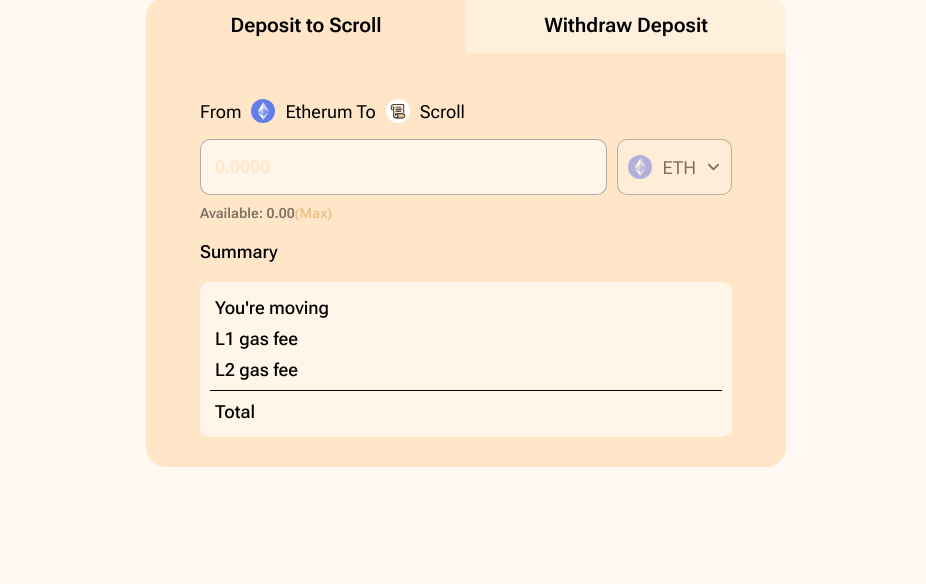
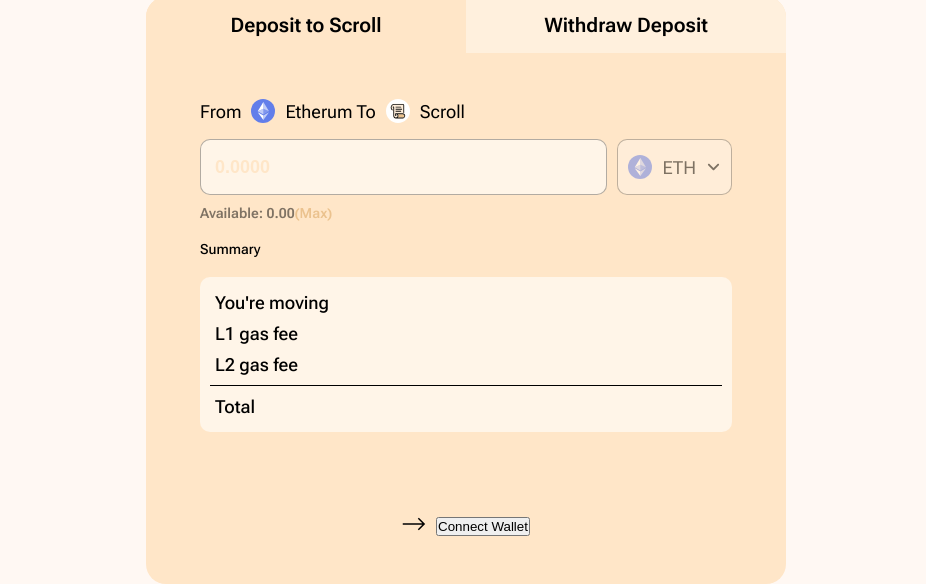
Before and after one commit to michalbs87/Crypto-Bridge-Clean-Frontend, a plain HTML site: page index.html in a window 1280 px wide. Shown: the part 269-853 px from the top of the page, without its empty margins (174-1100 px from the left). Before the commit the page ends 800 px from the top, so only its background shows below. Drawn offline with Linux system fonts and the light colour scheme.

Commit message:
font size change

```diff
--- a/css/style.css
+++ b/css/style.css
@@ -108,7 +108,8 @@
 	width: 100%;
 	background-color: black;
 }
-.line-wrap {width: 100%;
+.line-wrap {
+	width: 100%;
 	padding: 5px 0px 5px 0px;
 }
 .arrow45 {
@@ -242,7 +243,7 @@
 .summary {
 	margin-top: 20px;
 	margin-bottom: 20px;
-	font-size: 18px;
+	font-size: 14px;
 	font-weight: 500;
 }
 
@@ -256,6 +257,16 @@
 .table-div {
 	align-self: start;
 	padding: 5px;
-	font-size: 16px;
+	font-size: 12px;
 	font-weight: 500;
 }
+.button-section {
+	display: flex;
+	justify-content: center;
+	width: 100%;
+	padding-top: 66px;
+}
+.button-wraper {
+	position: relative;
+	height: 56px;
+}
--- a/index.html
+++ b/index.html
@@ -101,15 +101,19 @@
                     <div class="table-div">
                         <p>L2 gas fee</p>
                     </div class="table-div">
-                    <div class="line-wrap"><div class="black-line"></div></div>
+                    <div class="line-wrap">
+                        <div class="black-line"></div>
+                    </div>
 
                     <div class="table-div">
                         <p>Total</p>
                     </div>
 
                 </div>
-                <div>
-
+                <div class="button-section">
+                    <div class="button-wraper"><span><img src="/img/arrow-right.svg" alt=""></span><button>Connect Wallet</button>
+                        <div class="hero-mask"></div>
+                    </div>
                 </div>
 
             </div>
```
Also changed, not shown: img/arrow-right.svg (added).
